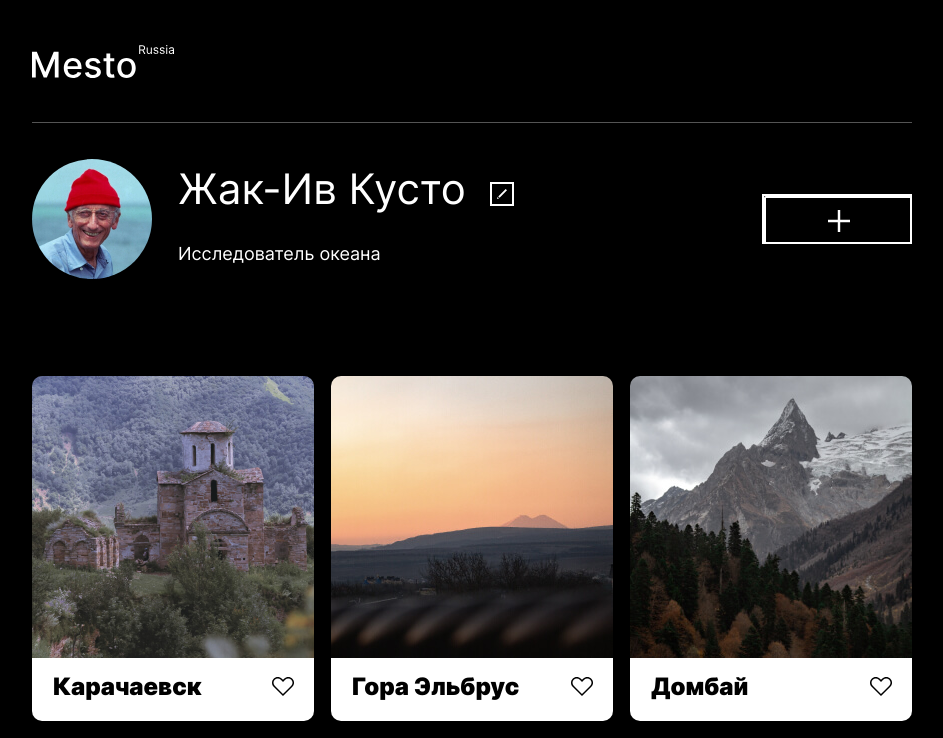
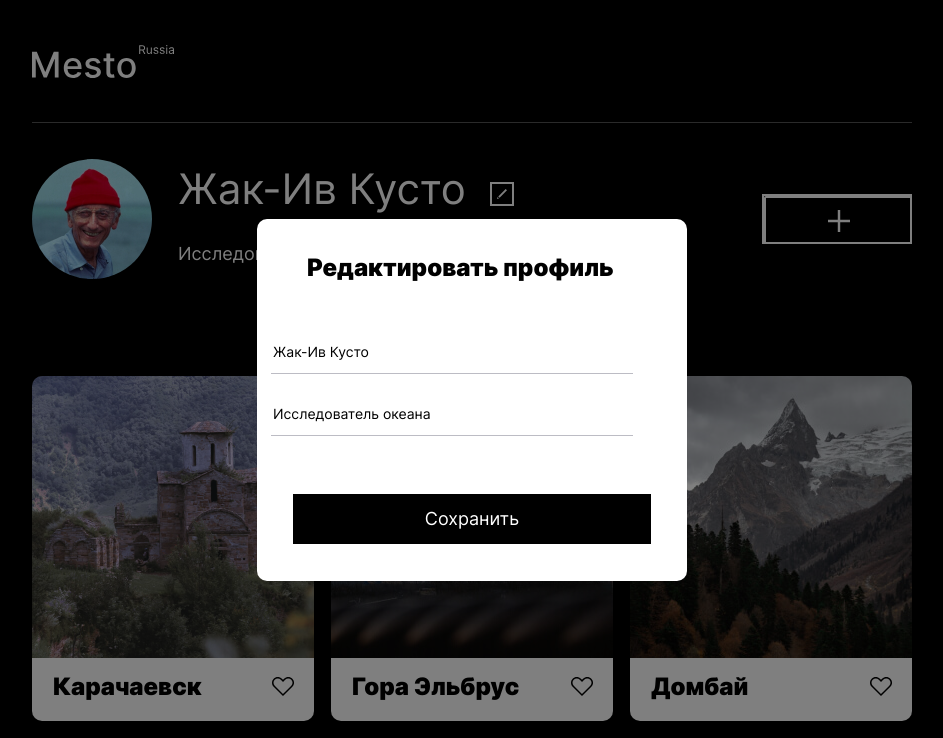
Before and after one commit to alugibaN/Mesto, a plain HTML site: page index.html in a window 1280 px wide. Shown: the top 738 px of the page, without its empty margins (168-1111 px from the left). Drawn offline with Linux system fonts and the light colour scheme.

Commit message:
added nojekyll

```diff
--- a/bloks/popup/__opened/popup__opened.css
+++ b/bloks/popup/__opened/popup__opened.css
@@ -1,3 +1,3 @@
-/* .popup__opened{
+.popup__opened{
     visibility: visible;
-} */
+}
```
Also changed, not shown: 1 other file.
